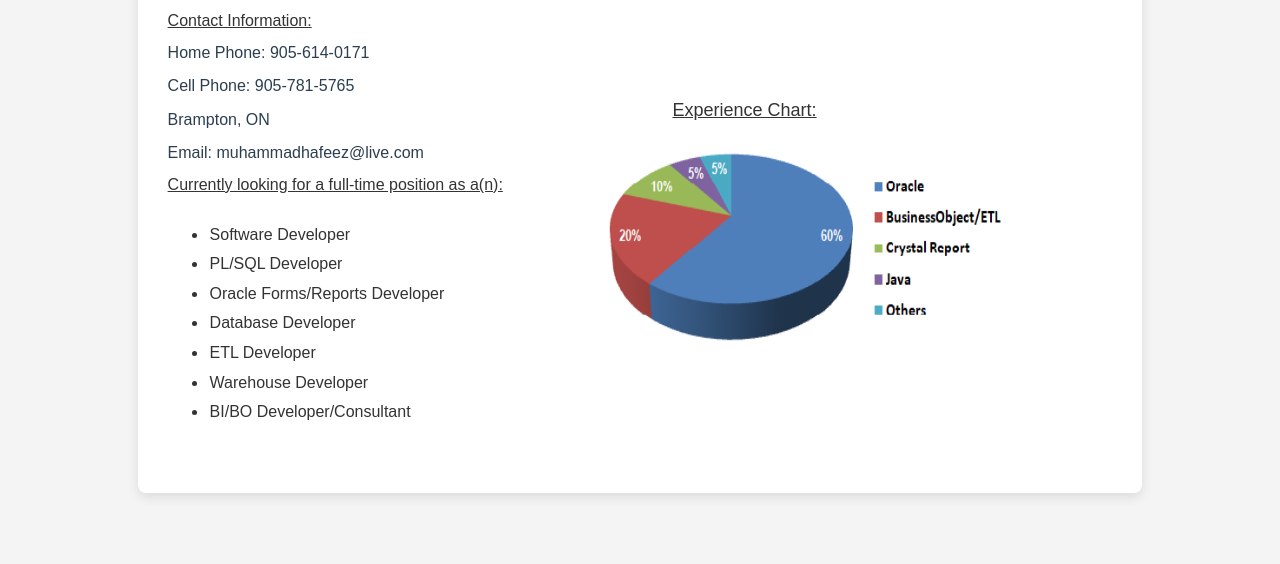
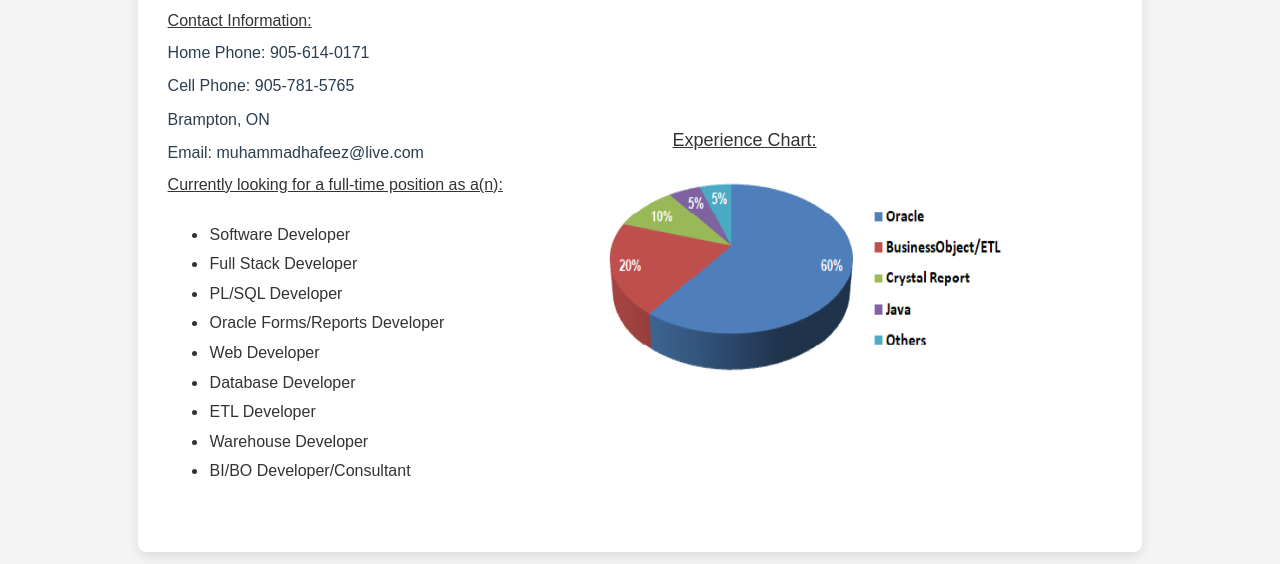
Before and after one commit to muhammadhaf/muhammadhaf.github.io, a plain HTML site: page index.html in a window 1280 px wide. Shown: the part 537-1101 px from the top of the page. Before the commit the page ends 1042 px from the top, so only its background shows below. Drawn offline with nearby package versions, Linux system fonts and the light colour scheme.

Commit message:
index file change

```diff
--- a/index.html
+++ b/index.html
@@ -54,8 +54,10 @@
                             <td>
                                 <ul>
                                     <li>Software Developer</li>
+                                    <li>Full Stack Developer</li>
                                     <li>PL/SQL Developer</li>
                                     <li>Oracle Forms/Reports Developer</li>
+                                    <li>Web Developer</li>
                                     <li>Database Developer</li>
                                     <li>ETL Developer</li>
                                     <li>Warehouse Developer</li>
```
